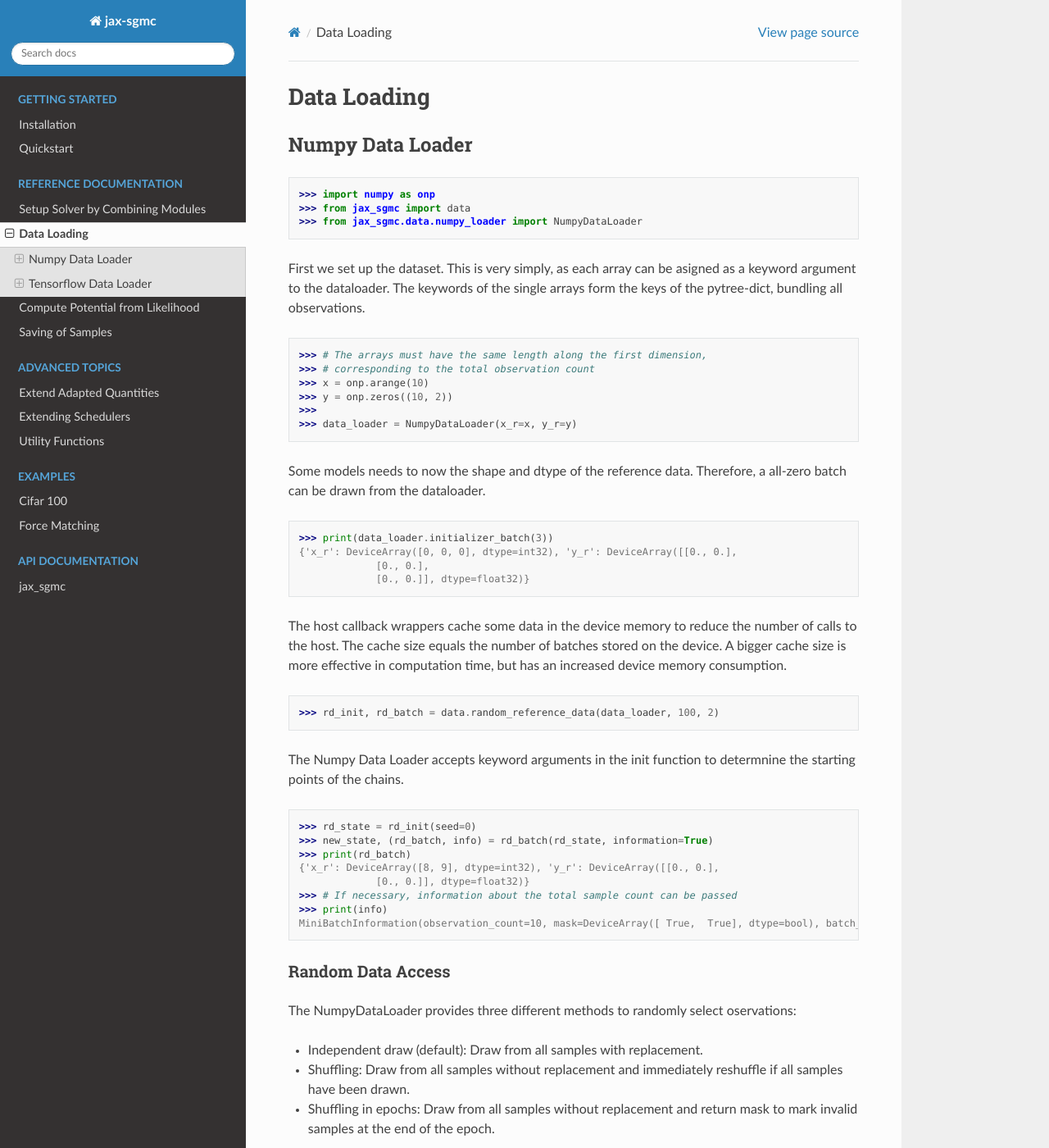
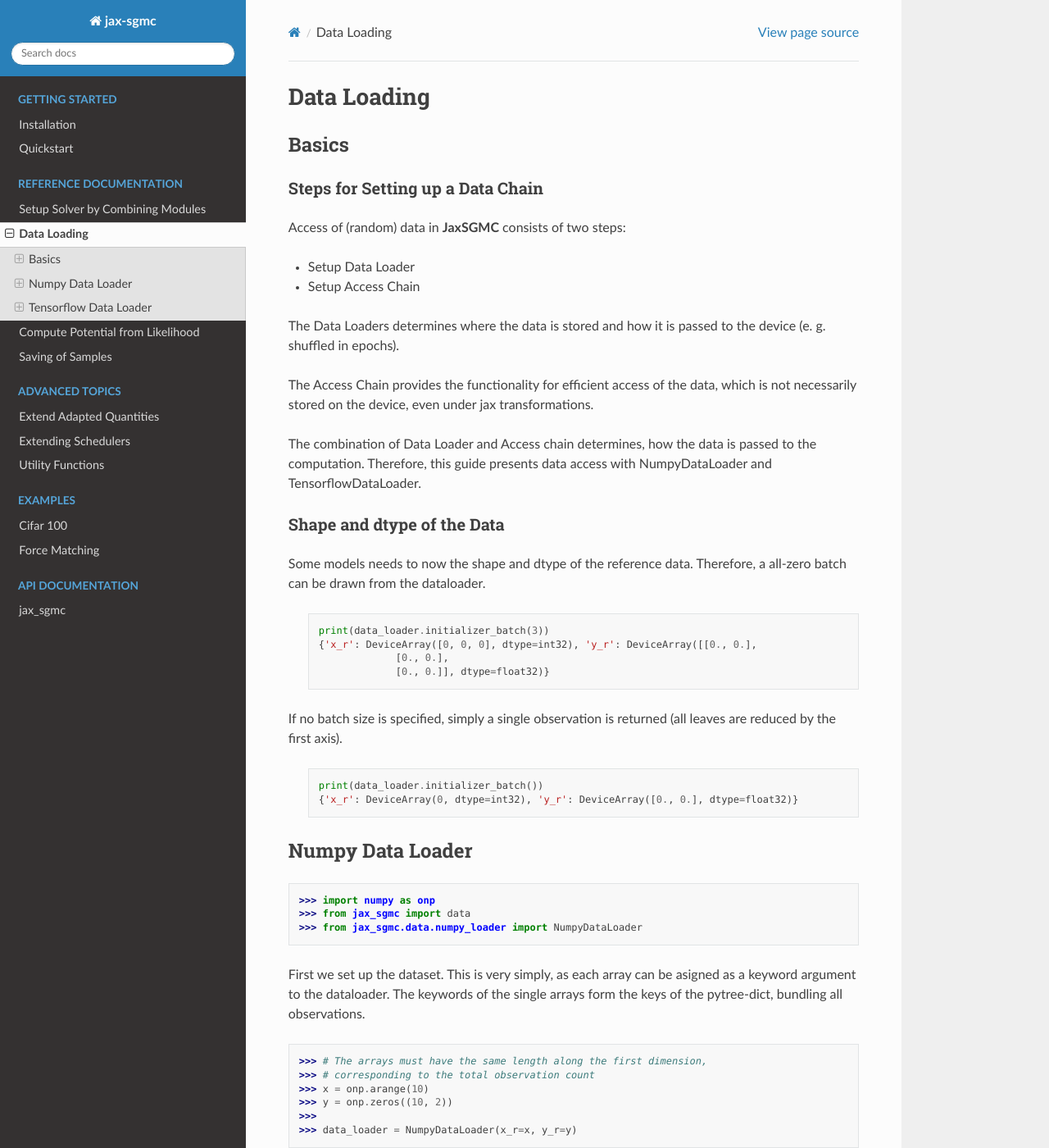
Before and after one commit to tummfm/jax-sgmc, a Sphinx documentation site: the page built from docs/usage/data.rst, in a window 1280 px wide and 1400 px high. Shown: the whole window at 82% size. Built offline with Sphinx 7.4.7 and the Read the Docs theme 2.0.0, drawn with Linux system fonts in a browser that asks for light colours; some of the changed text lies outside the part shown.

Commit message:
Update data loader guide and potential guide

```diff
--- a/docs/usage/data.rst
+++ b/docs/usage/data.rst
@@ -1,5 +1,47 @@
 Data Loading
 =============
+
+Basics
+-------
+
+Steps for Setting up a Data Chain
+__________________________________
+
+Access of (random) data in **JaxSGMC** consists of two steps:
+
+- Setup Data Loader
+- Setup Access Chain
+
+The Data Loaders determines where the data is stored and how it is passed
+to the device (e. g. shuffled in epochs).
+
+The Access Chain provides the functionality for efficient access of the data,
+which is not necessarily stored on the device, even under jax transformations.
+
+The combination of Data Loader and Access chain determines, how the data is
+passed to the computation. Therefore, this guide presents data access with
+NumpyDataLoader and TensorflowDataLoader.
+
+Shape and dtype of the Data
+____________________________
+
+Some models needs to now the shape and dtype of the reference data. Therefore,
+a all-zero batch can be drawn from the dataloader.
+
+  ::
+
+    print(data_loader.initializer_batch(3))
+    {'x_r': DeviceArray([0, 0, 0], dtype=int32), 'y_r': DeviceArray([[0., 0.],
+                 [0., 0.],
+                 [0., 0.]], dtype=float32)}
+
+If no batch size is specified, simply a single observation is returned (all
+leaves are reduced by the first axis).
+
+  ::
+
+    print(data_loader.initializer_batch())
+    {'x_r': DeviceArray(0, dtype=int32), 'y_r': DeviceArray([0., 0.], dtype=float32)}
 
 Numpy Data Loader
 ------------------
@@ -37,7 +71,7 @@ has an increased device memory consumption.
   >>> rd_init, rd_batch = data.random_reference_data(data_loader, 100, 2)
 
 The Numpy Data Loader accepts keyword arguments in
-the init function to determnine the starting points of the chains.
+the init function to determine the starting points of the chains.
 
   >>> rd_state = rd_init(seed=0)
   >>> new_state, (rd_batch, info) = rd_batch(rd_state, information=True)
@@ -103,7 +137,7 @@ data loader. In each iteration, the function is mapped over a batch of data to
 speed up the calculation but limit the memory consumption.
 
 In this toy example, the dataset consits of the potential bases
-:math:`\mathcal{D} = \left\{i \mid i = 0, \ldots, 10 \\right\}`. In a scan loop,
+:math:`\mathcal{D} = \left\{i \mid i = 0, \ldots, 10 \right\}`. In a scan loop,
 the sum of the potentials with given exponents is calculated:
 
 .. math::
@@ -140,9 +175,29 @@ mask is expected in the function signature.
   ...                                              cached_batches_count=3,
   ...                                              mb_size=4)
 
-The results per batch must be post-processed. If `masking=False`, a result for
+The results per batch must be post-processed. If ``masking=False``, a result for
 each observation is returned. Therefore, using the masking option improves the
 memory consumption.
+
+  >>> # The exponential value is fixed during the mapping, therefore add it via
+  >>> # functools.partial to the mapped function.
+  >>> map_results = map_fun(partial(sum_potentials, 2),
+  ...                       init_fun(),
+  ...                       None,
+  ...                       masking=True)
+  >>>
+  >>> data_state, (batch_sums, unused_state) = map_results
+  >>>
+  >>> # As we used the masking, a single result for each batch is returned.
+  >>> # Now we need to postprocess those results, in this case by summing, to
+  >>> # get the true result.
+  >>> summed_result = jnp.sum(batch_sums)
+  >>> print(f"Result: {summed_result : d}")
+  Result:  285
+
+The full data map can be used in ``jit``-compiled functions, e. g. in a scan loop,
+such that it is possible to compute the results for multiple exponents in a
+``lax.scan``-loop.
 
   >>> # Calculate for multiple exponents:
   >>> def body_fun(data_state, exp):
```
Also changed, not shown: other parts of docs/usage/data.rst (+4 -11 lines), docs/usage/potential.rst (+96 -44 lines).
